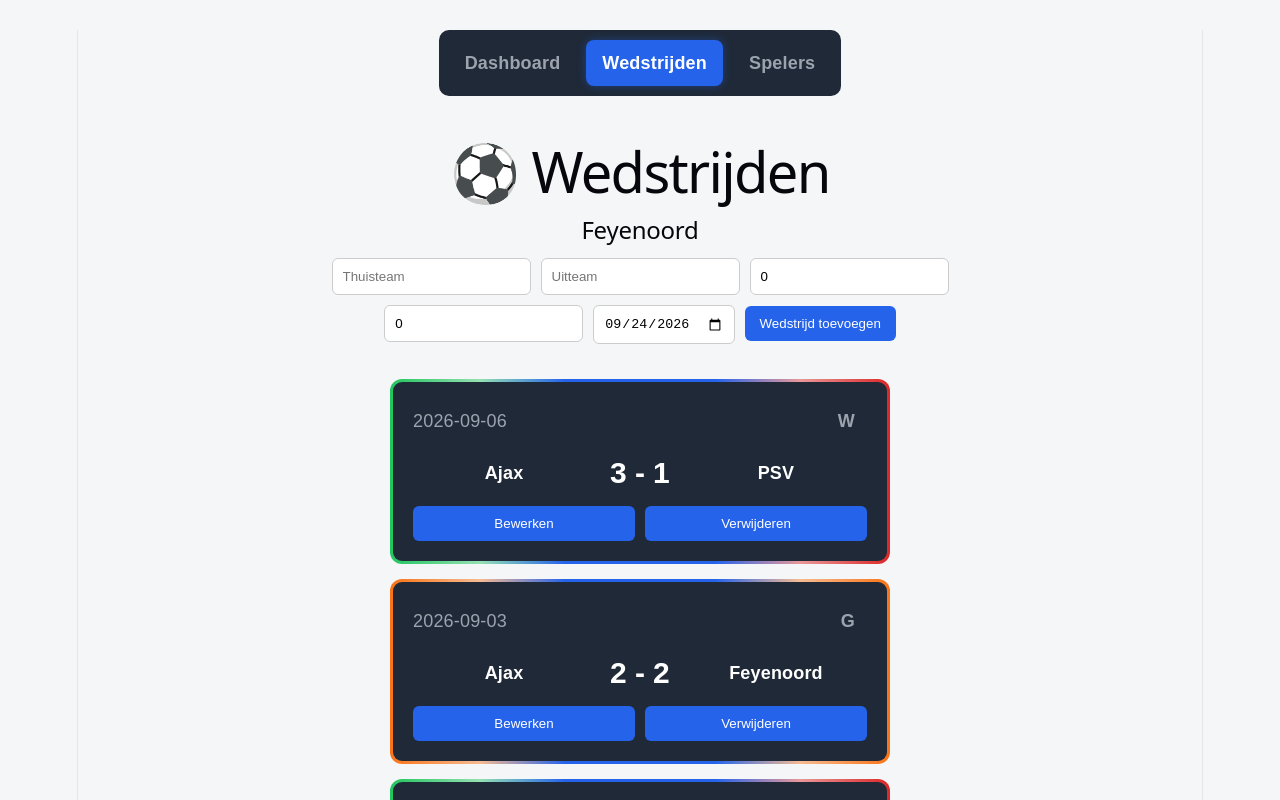
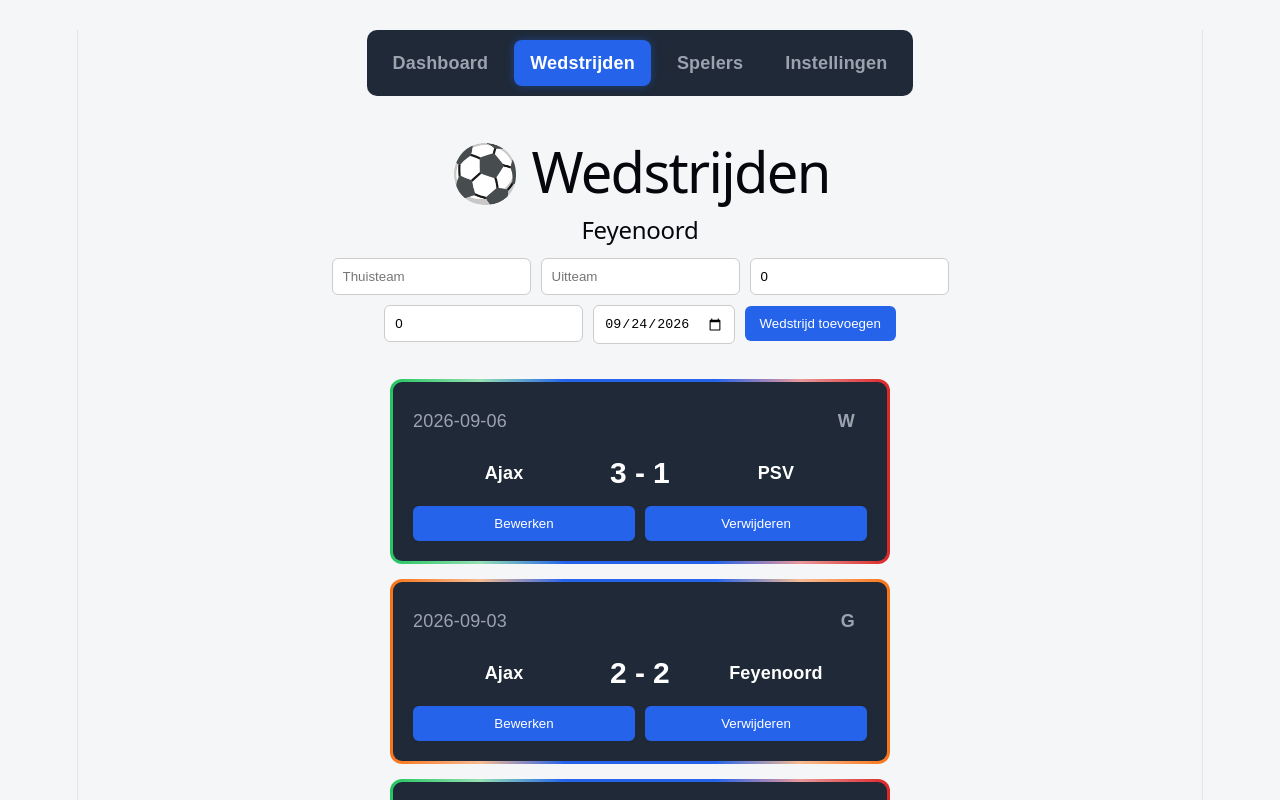
Before and after one commit to Ryan050409/simpel-design, a React (Vite) app: page /wedstrijden in a window 1280 px wide. Shown: the top 800 px of the page. Built offline with nearby package versions, Linux system fonts and the light colour scheme.

Commit message:
instellingenpagina toegevoegd

```diff
--- a/src/App.tsx
+++ b/src/App.tsx
@@ -11,6 +11,7 @@ import players from "./players.tsx";
 import PlayersPage from "./PlayersPage.tsx";
 import Dashboard from "./Dashboard.tsx";
 import MatchesPage from "./MatchesPage.tsx";
+import SettingsPage from "./SettingsPage.tsx";
 
 export type Player = {
   name: string;
@@ -112,6 +113,9 @@ function App() {
         <NavLink to="/spelers">
           Spelers
         </NavLink>
+        <NavLink to="/settingspage">
+        Instellingen
+        </NavLink>
       </nav>
 
       <Routes>
--- /dev/null
+++ b/src/SettingsPage.tsx
@@ -0,0 +1,9 @@
+function SettingsPage() {
+  return (
+    <div>
+      <h1>Instellingen</h1>
+    </div>
+  );
+}
+
+export default SettingsPage;
```
